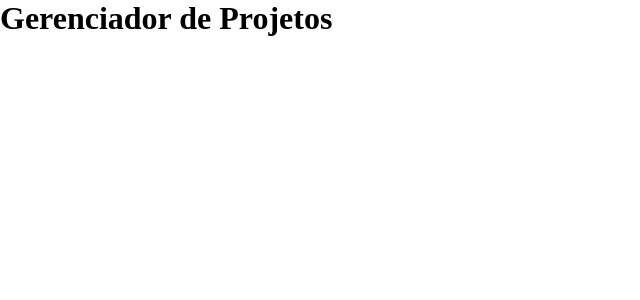
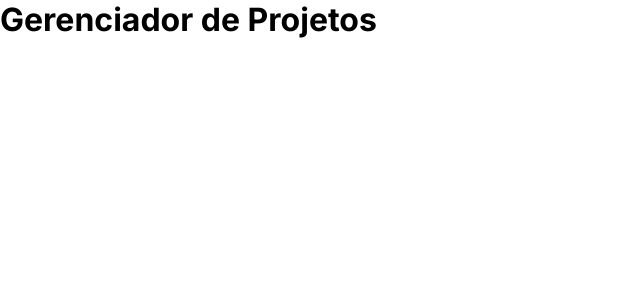
Before and after one commit to gabzzola/project-manager-frontend, a React (Vite) app: page / in a window 1280 px wide. Shown: the top 300 px of the page, without its empty margins (0-640 px from the left). Built offline with nearby package versions, Linux system fonts and the light colour scheme.

Commit message:
style: adiciona fonte Inter

```diff
--- a/index.html
+++ b/index.html
@@ -6,6 +6,10 @@
     <meta name="viewport" content="width=device-width, initial-scale=1.0" />
 
     <title>Gerenciador de Projetos</title>
+
+    <link rel="preconnect" href="https://fonts.googleapis.com" />
+    <link rel="preconnect" href="https://fonts.gstatic.com" crossorigin />
+    <link href="https://fonts.googleapis.com/css2?family=Inter:ital,opsz,wght@0,14..32,100..900;1,14..32,100..900&display=swap" rel="stylesheet" />
   </head>
 
   <body>
--- a/src/index.css
+++ b/src/index.css
@@ -3,3 +3,7 @@
   padding: 0;
   box-sizing: border-box;
 }
+
+body {
+  font-family: 'Inter', sans-serif;
+}
```
